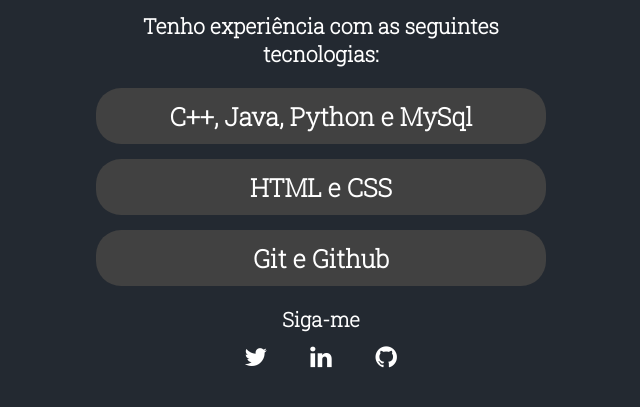
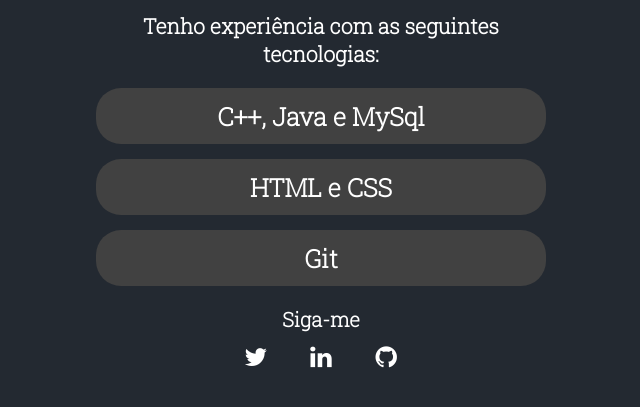
Before and after one commit to ravi-0x8b/ravi-website, a plain HTML site: page index.html in a window 1280 px wide. Shown: the part 299-706 px from the top of the page, without its empty margins (319-959 px from the left). Drawn offline with nearby package versions, Linux system fonts and the light colour scheme; a web font is replaced by a local one.

Commit message:
small changes

```diff
--- a/index.html
+++ b/index.html
@@ -21,11 +21,11 @@
         <p class="about">Oi, eu sou o Ravi 👋, um estudante de Ciência da Computação e apaixonado por tecnologia 🤓!
             Sempre em busca de novos conhecimentos e desafios.</p>
         </p>
-        <h3 class="experience">Tenho experiência com as seguintes <br>tecnologias:</h3>
+        <h3 class="experience">Tenho experiência com as seguintes<br>tecnologias:</h3>
         <ul>
-            <li>C++, Java, Python e MySql</li>
+            <li>C++, Java e MySql</li>
             <li>HTML e CSS</li>
-            <li>Git e Github</li>
+            <li>Git</li>
         </ul>
         <footer>
             <h3 class="social">Siga-me</h3>
```
